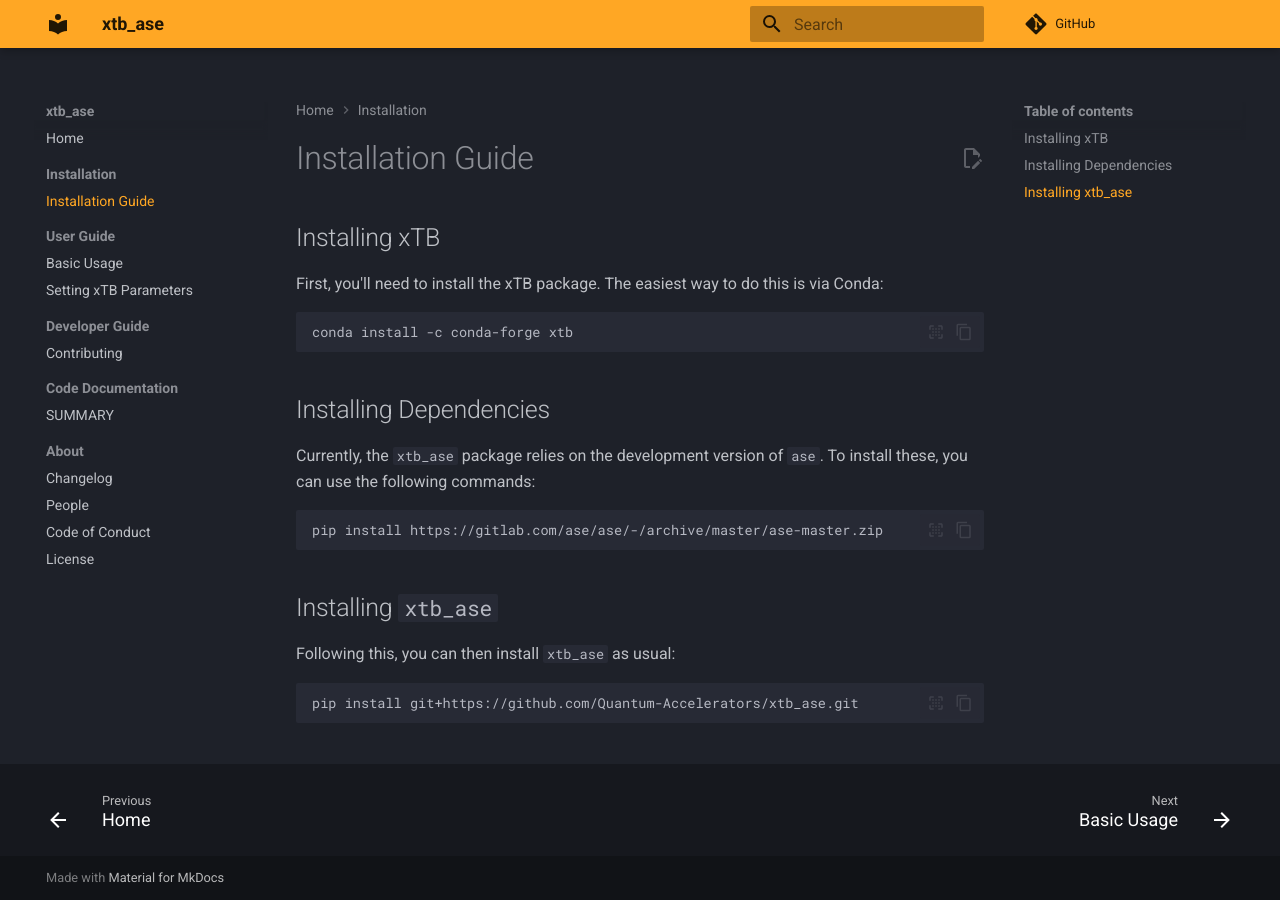
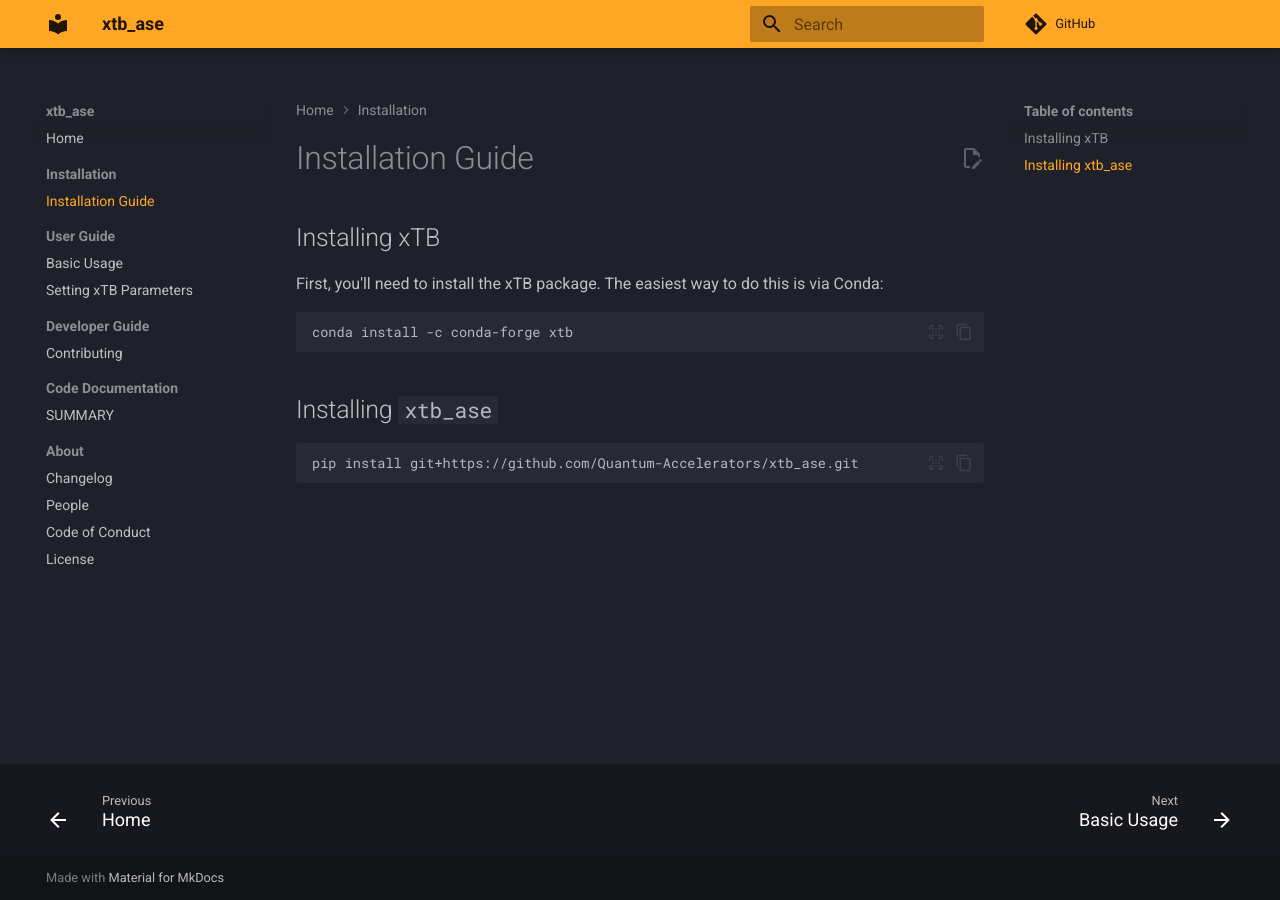
Before and after one commit to Andrew-S-Rosen/xtb_ase, an MkDocs documentation site: the page built from docs/install_guide/install.md, in a window 1280 px wide. Built offline with MkDocs 1.6.1 and Material for MkDocs 9.7.7, drawn with Linux system fonts in a browser that asks for light colours; plug-ins that fetch from the network failed and are left out; comment, search, counter and statistics services are not loaded.

Commit message:
Update install.md

````diff
--- a/docs/install_guide/install.md
+++ b/docs/install_guide/install.md
@@ -8,17 +8,7 @@ First, you'll need to install the xTB package. The easiest way to do this is via
 conda install -c conda-forge xtb
 ```
 
-## Installing Dependencies
-
-Currently, the `xtb_ase` package relies on the development version of `ase`. To install these, you can use the following commands:
-
-```bash
-pip install https://gitlab.com/ase/ase/-/archive/master/ase-master.zip
-```
-
 ## Installing `xtb_ase`
-
-Following this, you can then install `xtb_ase` as usual:
 
 ```bash
 pip install git+https://github.com/Quantum-Accelerators/xtb_ase.git
````
